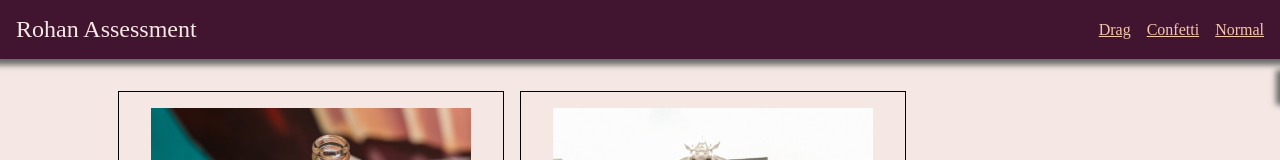
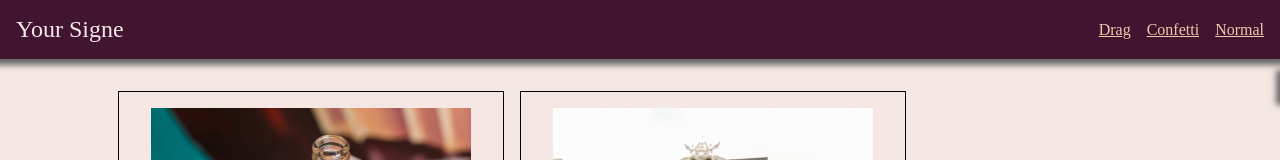
Before and after one commit to HumanChwan/your-signe, a website: page public/normal.html in a window 1280 px wide. Shown: the top 160 px of the page. Drawn offline with Linux system fonts and the light colour scheme.

Commit message:
Updated Title

```diff
--- a/public/normal.html
+++ b/public/normal.html
@@ -10,7 +10,7 @@
     </head>
     <body>
         <header class="navbar">
-            <span>Rohan Assessment</span>
+            <span>Your Signe</span>
             <nav class="nav">
                 <a href="./drag_drop.html">Drag</a>
                 <a href="./confetti.html">Confetti</a>
```
Also changed, not shown: public/confetti.html (+1 -1 lines), public/drag_drop.html (+1 -1 lines), public/index.html (+2 -2 lines).
